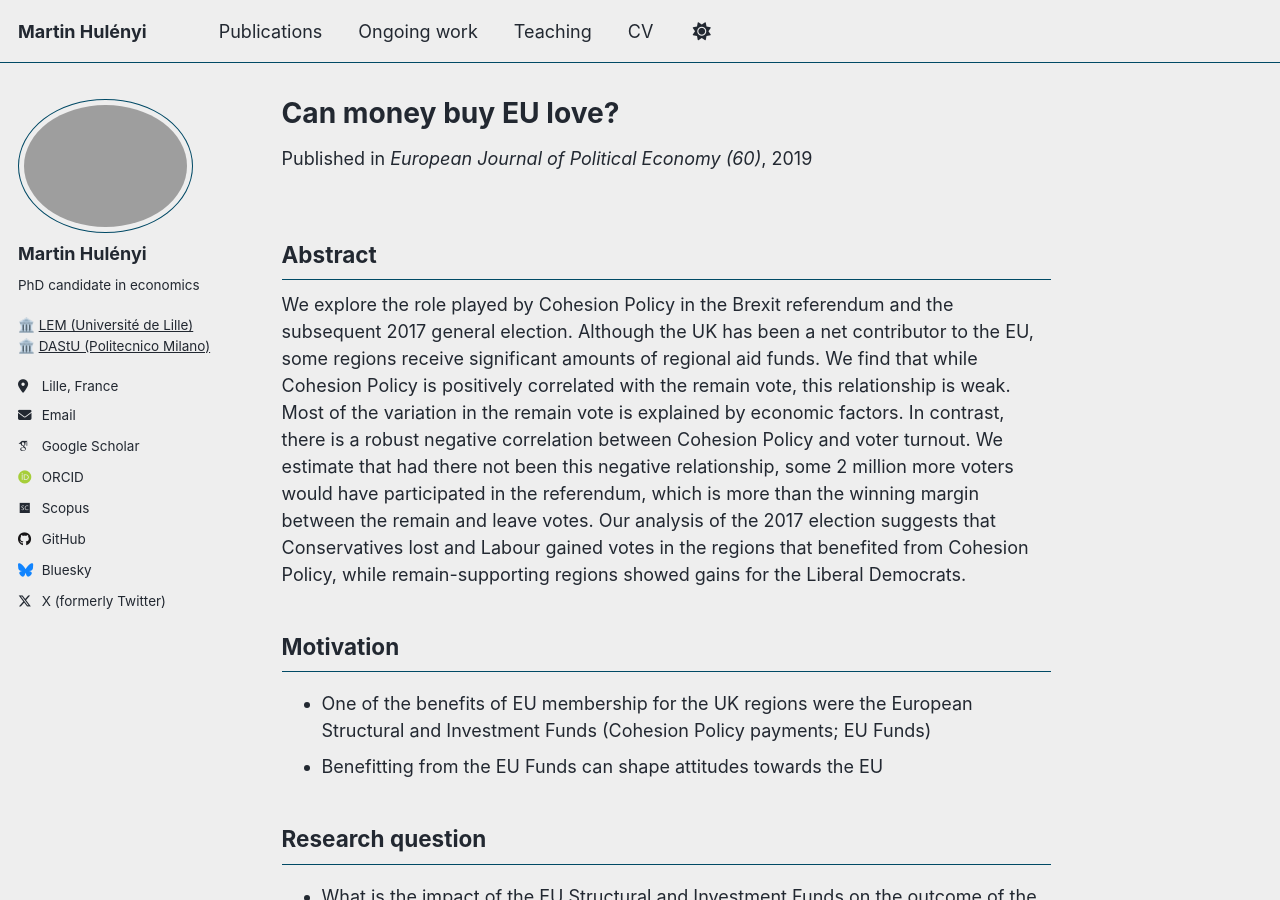
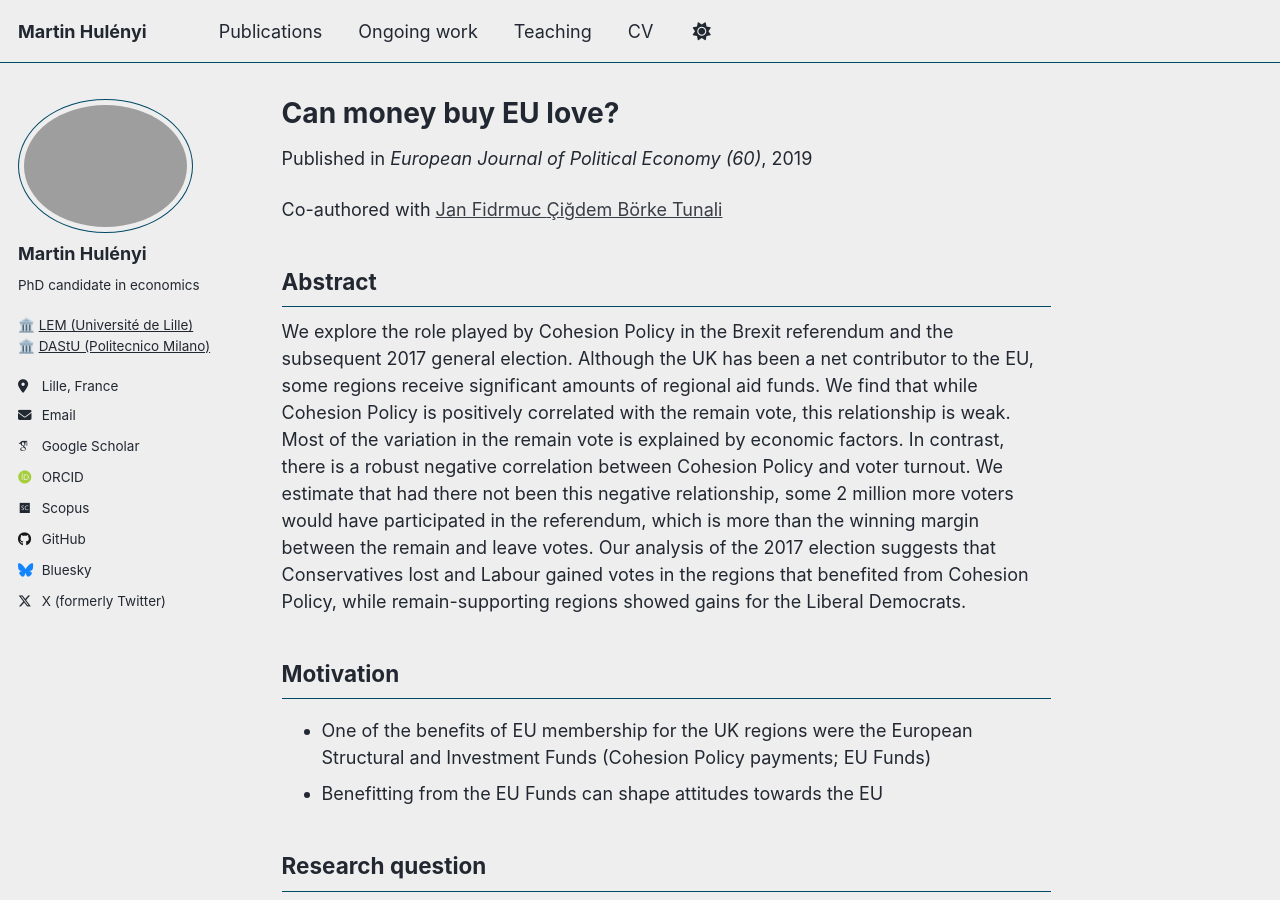
Before and after one commit to martinhulenyi/martinhulenyi.github.io, a Jekyll site: the page built from _publications/01_eu_funds_brexit.md, in a window 1280 px wide and 900 px high. Built offline with Jekyll 4.4.1, drawn with Linux system fonts in a browser that asks for light colours; some web fonts are replaced; a script that is not in the unit is left out.

Commit message:
Update 01_eu_funds_brexit.md

```diff
--- a/_publications/01_eu_funds_brexit.md
+++ b/_publications/01_eu_funds_brexit.md
@@ -8,9 +8,11 @@ paperurl: "https://www.sciencedirect.com/science/article/abs/pii/S01762680183045
 permalink: /publication/eu-funds-brexit/
 bibtexurl: "https://raw.githubusercontent.com/martinhulenyi/martinhulenyi.github.io/master/files/fidrmuc_et_al_2019.bib"
 
+
 # Shows on the publications OVERVIEW only:
 excerpt: "We explore the role played by Cohesion Policy in the Brexit referendum and the subsequent 2017 general election. Although the UK has been a net contributor to the EU, some regions receive significant amounts of regional aid funds. We find that while Cohesion Policy is positively correlated with the remain vote, this relationship is weak. Most of the variation in the remain vote is explained by economic factors. In contrast, there is a robust negative correlation between Cohesion Policy and voter turnout. We estimate that had there not been this negative relationship, some 2 million more voters would have participated in the referendum, which is more than the winning margin between the remain and leave votes. Our analysis of the 2017 election suggests that Conservatives lost and Labour gained votes in the regions that benefited from Cohesion Policy, while remain-supporting regions showed gains for the Liberal Democrats."
 ---
+Co-authored with <a href="http://www.fidrmuc.net" target="_blank" rel="noopener"> Jan Fidrmuc </a> <a href="https://www.borketunali.com/" target="_blank" rel="noopener"> Çiğdem Börke Tunali </a>
 
 ## Abstract
 We explore the role played by Cohesion Policy in the Brexit referendum and the subsequent 2017 general election. Although the UK has been a net contributor to the EU, some regions receive significant amounts of regional aid funds. We find that while Cohesion Policy is positively correlated with the remain vote, this relationship is weak. Most of the variation in the remain vote is explained by economic factors. In contrast, there is a robust negative correlation between Cohesion Policy and voter turnout. We estimate that had there not been this negative relationship, some 2 million more voters would have participated in the referendum, which is more than the winning margin between the remain and leave votes. Our analysis of the 2017 election suggests that Conservatives lost and Labour gained votes in the regions that benefited from Cohesion Policy, while remain-supporting regions showed gains for the Liberal Democrats.
```
